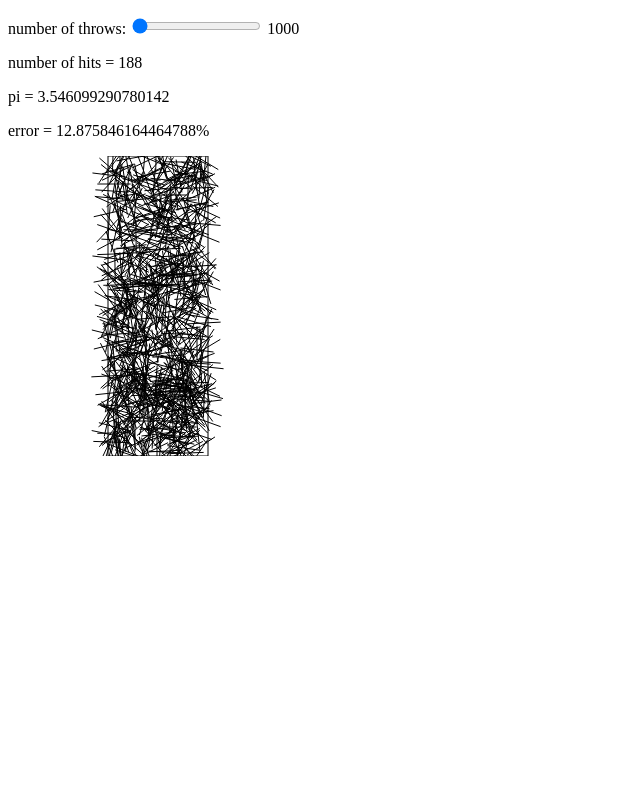
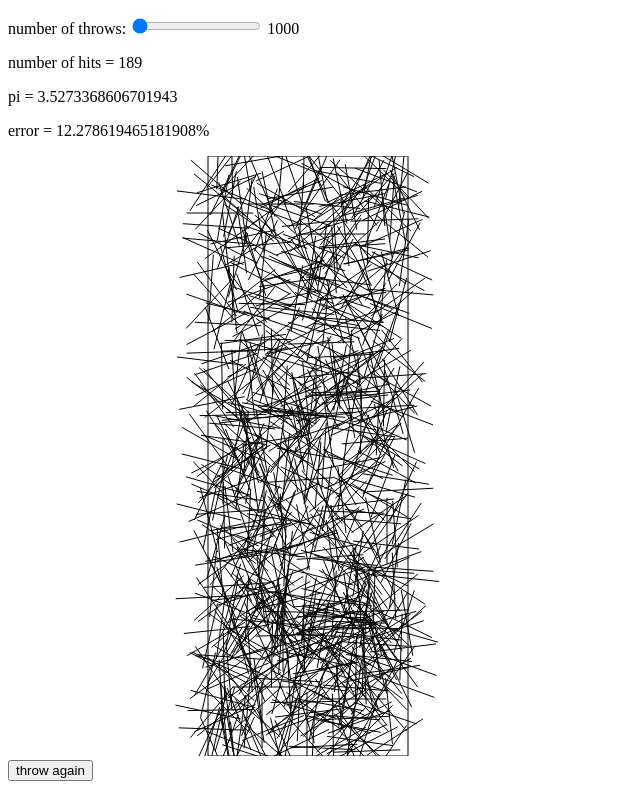
Before and after one commit to araya-andres/buffon, a plain HTML site: page index.html in a window 1280 px wide. Shown: the whole page, without its empty margins (0-640 px from the left). Drawn offline with nearby package versions, Linux system fonts and the light colour scheme.

Commit message:
throw again button

```diff
--- a/index.html
+++ b/index.html
@@ -5,6 +5,7 @@
     <title>Buffon's needle</title>
 </head>
 <body>
+    <div>
         <p>
             number of throws:
             <input id='throws' type='range' value='1000' min='1000' max='10000' step='1000' />
@@ -12,8 +13,10 @@
         </p>
         <p>number of hits = <span id='hits' /></p>
         <p>pi = <span id='pi' /></p>
-    <p>error = <span id='error' />%</p>
-    <canvas id='canvas'></canvas>
+        <p>error = <span id='error' /></p>
+    </div>
+    <div><canvas id='canvas'></canvas></div>
+    <div><input id='throw_button' type='button' value='throw again' /></div>
     <script src='js/jquery-2.1.4.js'></script>
     <script src='js/scripts.js'></script>
 </body>
--- a/js/scripts.js
+++ b/js/scripts.js
@@ -65,7 +65,7 @@ Needle.prototype.inside = function(floorboard) {
 }
 
 function throwNeedles(numberOfThrows) {
-    const WIDTH = 300, HEIGHT = 300;
+    const WIDTH = 600, HEIGHT = 600;
     var numberOfThrows = numberOfThrows || 100;
     var canvas = $('#canvas')[0];
     var ctx = canvas.getContext('2d');
@@ -96,11 +96,11 @@ function throwNeedles(numberOfThrows) {
 
 var run = function ()
 {
-    var n = $('#throws').val();
-    var hits = throwNeedles(parseInt(n));
+    throwNeedles(parseInt($('#throws').val()));
 }
 
 $(document).ready(function () {
     $('#throws').click(run);
+    $('#throw_button').click(run);
     run();
 });
```
Lines whose indentation alone changed are shown as unchanged.
